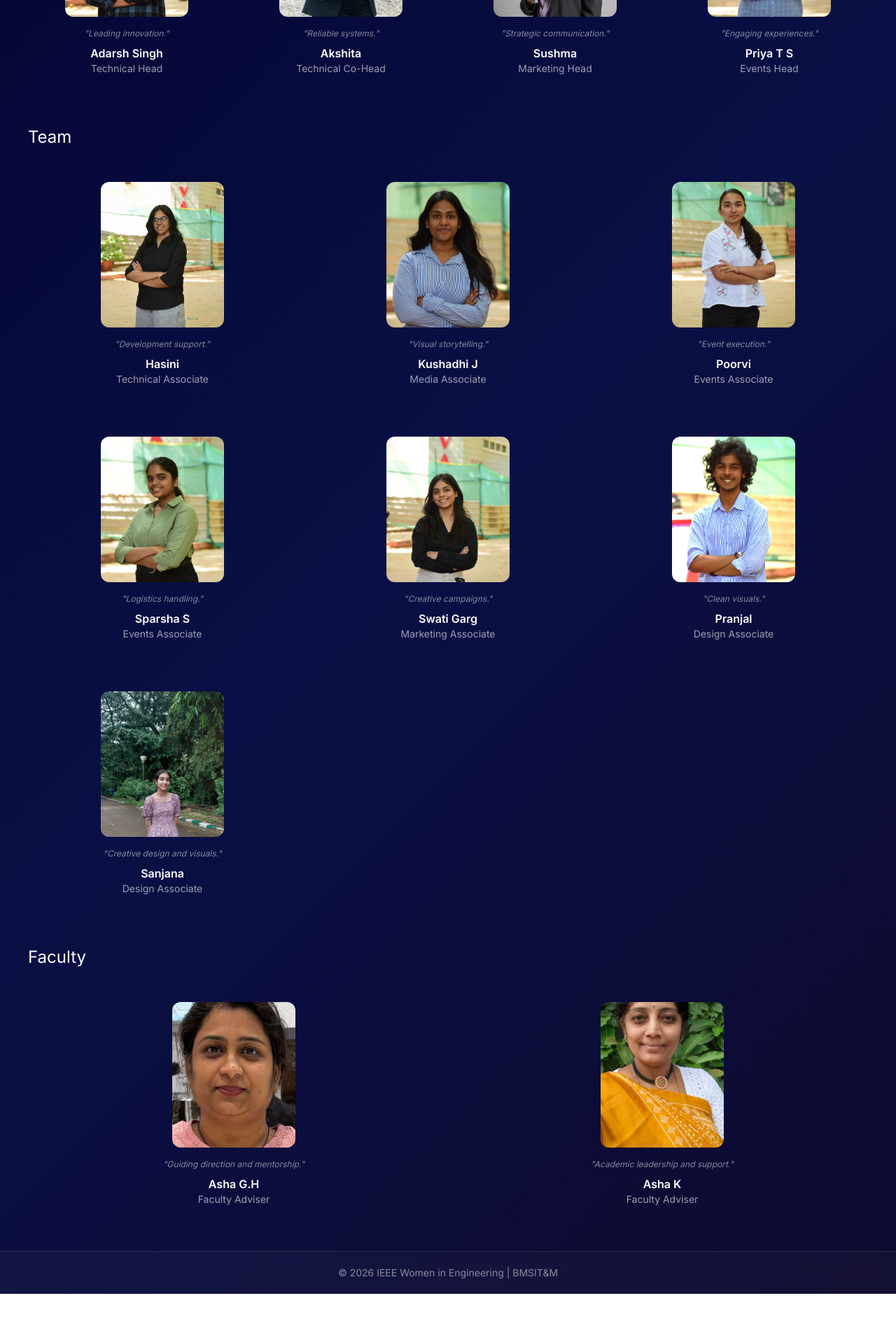
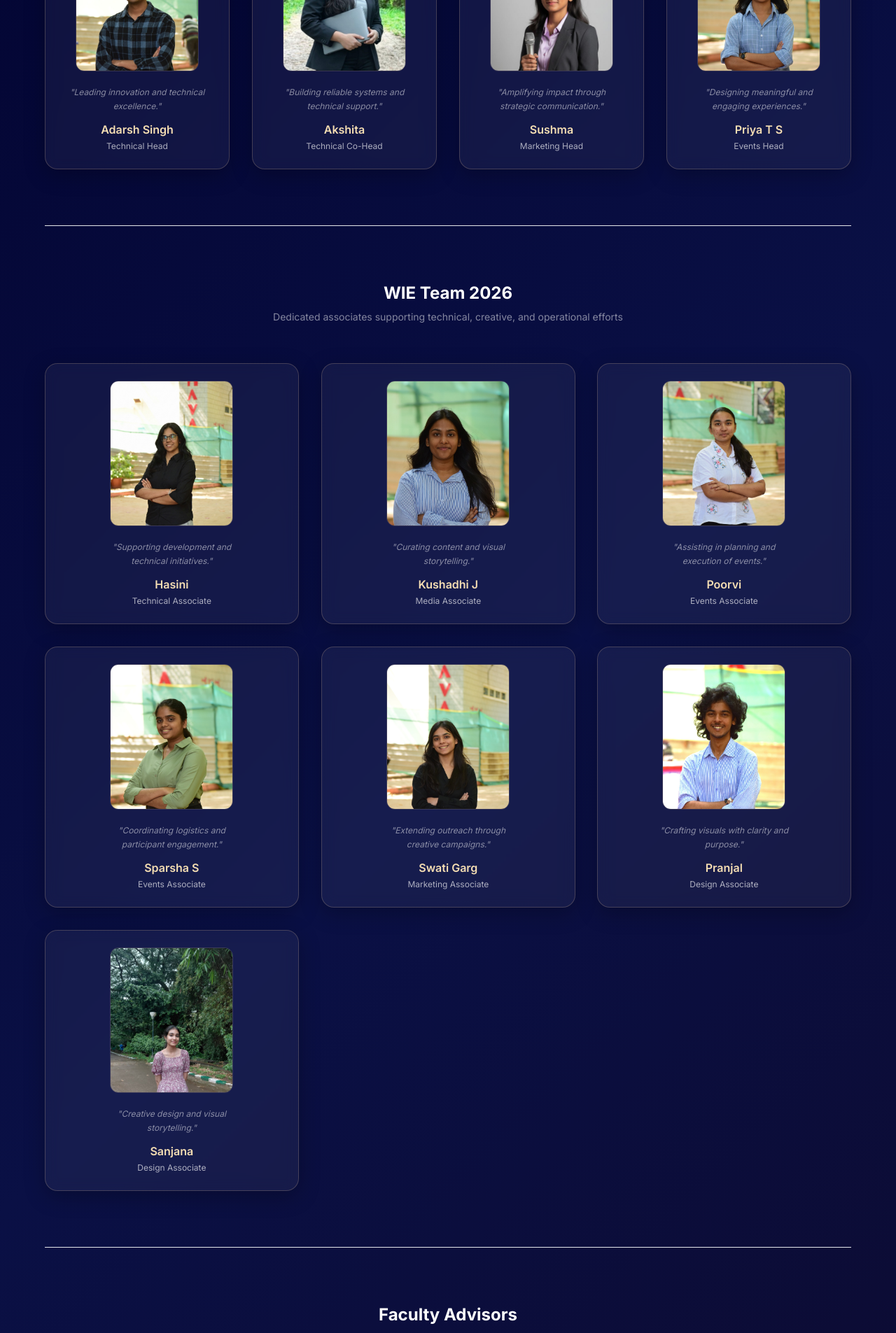
Before and after one commit to akshvijay/wie, a React (Vite) app in the folder frontend/wie/: page /team in a window 1280 px wide. Shown: the part 780-2685 px from the top of the page at 70% size. Before the commit the page ends 2629 px from the top, so only its background shows below. Built offline with nearby package versions, Linux system fonts and the light colour scheme.

Commit message:
Update Team.jsx

```diff
--- a/frontend/wie/src/components/Team.jsx
+++ b/frontend/wie/src/components/Team.jsx
@@ -4,7 +4,7 @@ import { useEffect, useRef } from "react";
 import aditya   from "../assets/team/aditya.jpeg";
 import mimansha from "../assets/team/mimansha.jpeg";
 import ansh     from "../assets/team/ansh.jpeg";
-import rohit    from "../assets/team/Rohit M H.jpeg";
+import rohit    from "../assets/team/Rohit M H.jpeg"; // ✅ updated
 import adarsh   from "../assets/team/adarsh.jpeg";
 import akshita  from "../assets/team/akshita.jpeg";
 import sushma   from "../assets/team/sushma.jpeg";
@@ -22,7 +22,7 @@ import sanjana  from "../assets/team/sanjana.jpeg"; // ✅ added
 import ashaGH from "../assets/team/ashaGH.jpeg";
 import ashaK  from "../assets/team/ashaK.jpeg";
 
-/* Tilt */
+/* ── Tilt effect ───────────────────────────── */
 function useTilt(ref) {
   useEffect(() => {
     const el = ref.current;
@@ -32,11 +32,11 @@ function useTilt(ref) {
       const r = el.getBoundingClientRect();
       const dx = (e.clientX - r.left - r.width / 2) / (r.width / 2);
       const dy = (e.clientY - r.top - r.height / 2) / (r.height / 2);
-      el.style.transform = `perspective(700px) rotateY(${dx * 6}deg) rotateX(${-dy * 6}deg)`;
+      el.style.transform = `perspective(700px) rotateY(${dx * 6}deg) rotateX(${-dy * 6}deg) translateZ(6px)`;
     };
 
     const leave = () => {
-      el.style.transform = "perspective(700px) rotateY(0) rotateX(0)";
+      el.style.transform = "perspective(700px) rotateY(0) rotateX(0) translateZ(0)";
     };
 
     el.addEventListener("mousemove", move);
@@ -49,81 +49,177 @@ function useTilt(ref) {
   }, [ref]);
 }
 
-/* Card */
+/* ── Member Card ───────────────────────────── */
 function MemberCard({ member }) {
   const ref = useRef(null);
   useTilt(ref);
 
   return (
-    <div ref={ref} className="p-6 text-center">
-      <img
-        src={member.img}
-        alt={member.name}
-        className="w-44 h-52 object-cover mx-auto mb-4 rounded-xl"
-      />
-      <p className="text-xs italic text-white/50 mb-2">
+    <div
+      ref={ref}
+      className="tilt-card flex flex-col items-center text-center p-6 cursor-default"
+      style={{
+        background: "rgba(255, 255, 255, 0.05)",
+        backdropFilter: "blur(10px)",
+        WebkitBackdropFilter: "blur(10px)",
+        border: "1px solid rgba(210, 180, 140, 0.25)",
+        borderRadius: "18px",
+        boxShadow: "0 8px 30px rgba(0, 0, 0, 0.25)",
+        transition: "transform 0.3s ease, box-shadow 0.3s ease, border-color 0.3s ease",
+      }}
+      onMouseEnter={(e) => {
+        e.currentTarget.style.borderColor = "#d2b48c";
+        e.currentTarget.style.boxShadow =
+          "0 12px 40px rgba(210, 180, 140, 0.2), 0 8px 30px rgba(0,0,0,0.3)";
+        e.currentTarget.style.transform = "translateY(-6px)";
+      }}
+      onMouseLeave={(e) => {
+        e.currentTarget.style.borderColor = "rgba(210, 180, 140, 0.25)";
+        e.currentTarget.style.boxShadow = "0 8px 30px rgba(0, 0, 0, 0.25)";
+        e.currentTarget.style.transform = "translateY(0)";
+      }}
+    >
+      {/* Photo */}
+      <div
+        className="w-44 h-52 overflow-hidden mb-5"
+        style={{
+          borderRadius: "12px",
+          border: "1px solid rgba(210, 180, 140, 0.2)",
+          boxShadow: "inset 0 0 12px rgba(0,0,0,0.3)",
+        }}
+      >
+        <img
+          src={member.img}
+          alt={member.name}
+          className="w-full h-full object-cover object-top transition-transform duration-500 hover:scale-[1.03]"
+        />
+      </div>
+
+      {/* Punch */}
+      <p className="text-xs italic mb-3 max-w-[200px] leading-relaxed text-white/50">
         "{member.punch}"
       </p>
-      <h3 className="text-white font-semibold">{member.name}</h3>
-      <p className="text-white/60 text-sm">{member.role}</p>
+
+      <h3 className="text-base font-semibold text-[#f5deb3]">
+        {member.name}
+      </h3>
+
+      <p className="text-xs mt-1 text-white/65">
+        {member.role}
+      </p>
     </div>
   );
 }
 
-/* Main */
-function Team() {
-
-  const excom = [
-    { name: "Mimansha Mishra", role: "Chairperson", img: mimansha, punch: "Driving vision and leadership." },
-    { name: "Aditya Singh", role: "Vice Chairperson", img: aditya, punch: "Collaboration and execution." },
-    { name: "Ansh Rastogi", role: "Secretary", img: ansh, punch: "Coordination and clarity." },
-
-    // ✅ UPDATED TREASURER
-    { name: "Rohit M H", role: "Treasurer", img: rohit, punch: "Managing resources with transparency." },
-
-    { name: "Adarsh Singh", role: "Technical Head", img: adarsh, punch: "Leading innovation." },
-    { name: "Akshita", role: "Technical Co-Head", img: akshita, punch: "Reliable systems." },
-    { name: "Sushma", role: "Marketing Head", img: sushma, punch: "Strategic communication." },
-    { name: "Priya T S", role: "Events Head", img: priya, punch: "Engaging experiences." },
-  ];
-
-  const team = [
-    { name: "Hasini", role: "Technical Associate", img: hasini, punch: "Development support." },
-    { name: "Kushadhi J", role: "Media Associate", img: kushadhi, punch: "Visual storytelling." },
-    { name: "Poorvi", role: "Events Associate", img: poorvi, punch: "Event execution." },
-    { name: "Sparsha S", role: "Events Associate", img: sparsha, punch: "Logistics handling." },
-    { name: "Swati Garg", role: "Marketing Associate", img: swati, punch: "Creative campaigns." },
-    { name: "Pranjal", role: "Design Associate", img: pranjal, punch: "Clean visuals." },
-
-    // ✅ NEW SANJANA
-    { name: "Sanjana", role: "Design Associate", img: sanjana, punch: "Creative design and visuals." },
-  ];
-
-  const faculty = [
-    { name: "Asha G.H", role: "Faculty Adviser", img: ashaGH, punch: "Guiding direction and mentorship." },
-    { name: "Asha K", role: "Faculty Adviser", img: ashaK, punch: "Academic leadership and support." },
-  ];
-
+/* ── Heading ───────────────────────────── */
+function SectionHeading({ title, subtitle }) {
   return (
-    <div className="p-10">
-
-      <h2 className="text-white text-2xl mb-6">ExCom</h2>
-      <div className="grid grid-cols-2 md:grid-cols-4 gap-6">
-        {excom.map((m) => <MemberCard key={m.name} member={m} />)}
-      </div>
-
-      <h2 className="text-white text-2xl mt-12 mb-6">Team</h2>
-      <div className="grid grid-cols-2 md:grid-cols-3 gap-6">
-        {team.map((m) => <MemberCard key={m.name} member={m} />)}
-      </div>
-
-      <h2 className="text-white text-2xl mt-12 mb-6">Faculty</h2>
-      <div className="grid grid-cols-2 gap-6">
-        {faculty.map((m) => <MemberCard key={m.name} member={m} />)}
-      </div>
-
+    <div className="text-center mb-14">
+      <h2 className="text-2xl font-bold text-white mb-2">{title}</h2>
+      <p className="text-sm text-white/50 max-w-xl mx-auto">{subtitle}</p>
     </div>
   );
 }
 
+/* ── Reveal ───────────────────────────── */
+function useReveal(sel) {
+  useEffect(() => {
+    const els = document.querySelectorAll(sel);
+    const obs = new IntersectionObserver(
+      (entries) =>
+        entries.forEach((e) => {
+          if (e.isIntersecting) {
+            e.target.classList.add("visible");
+            obs.unobserve(e.target);
+          }
+        }),
+      { threshold: 0.1 }
+    );
+
+    els.forEach((el) => obs.observe(el));
+    return () => obs.disconnect();
+  }, [sel]);
+}
+
+/* ── Main ───────────────────────────── */
+function Team() {
+  useReveal(".team-sr");
+
+  const excom = [
+    { name: "Mimansha Mishra", role: "Chairperson", img: mimansha, punch: "Driving vision, leadership, and strategic growth." },
+    { name: "Aditya Singh", role: "Vice Chairperson", img: aditya, punch: "Strengthening leadership through collaboration and execution." },
+    { name: "Ansh Rastogi", role: "Secretary", img: ansh, punch: "Ensuring clarity, coordination, and continuity." },
+
+    // ✅ UPDATED
+    { name: "Rohit M H", role: "Treasurer", img: rohit, punch: "Managing resources with transparency and responsibility." },
+
+    { name: "Adarsh Singh", role: "Technical Head", img: adarsh, punch: "Leading innovation and technical excellence." },
+    { name: "Akshita", role: "Technical Co-Head", img: akshita, punch: "Building reliable systems and technical support." },
+    { name: "Sushma", role: "Marketing Head", img: sushma, punch: "Amplifying impact through strategic communication." },
+    { name: "Priya T S", role: "Events Head", img: priya, punch: "Designing meaningful and engaging experiences." },
+  ];
+
+  const team = [
+    { name: "Hasini", role: "Technical Associate", img: hasini, punch: "Supporting development and technical initiatives." },
+    { name: "Kushadhi J", role: "Media Associate", img: kushadhi, punch: "Curating content and visual storytelling." },
+    { name: "Poorvi", role: "Events Associate", img: poorvi, punch: "Assisting in planning and execution of events." },
+    { name: "Sparsha S", role: "Events Associate", img: sparsha, punch: "Coordinating logistics and participant engagement." },
+    { name: "Swati Garg", role: "Marketing Associate", img: swati, punch: "Extending outreach through creative campaigns." },
+    { name: "Pranjal", role: "Design Associate", img: pranjal, punch: "Crafting visuals with clarity and purpose." },
+
+    // ✅ NEW
+    { name: "Sanjana", role: "Design Associate", img: sanjana, punch: "Creative design and visual storytelling." },
+  ];
+
+  const faculty = [
+    { name: "Asha G.H", role: "Faculty Adviser", img: ashaGH, punch: "Guiding direction, mentorship, and institutional alignment." },
+    { name: "Asha K", role: "Faculty Adviser", img: ashaK, punch: "Supporting growth through mentorship and academic leadership." },
+  ];
+
+  return (
+    <section className="pt-8 pb-20 px-6">
+      <div className="max-w-6xl mx-auto">
+
+        {/* ExCom */}
+        <div className="team-sr mb-20">
+          <SectionHeading
+            title="WIE ExCom 2026"
+            subtitle="Executive committee guiding the vision and operations of IEEE WIE BMSIT&M"
+          />
+          <div className="grid grid-cols-1 sm:grid-cols-2 lg:grid-cols-3 xl:grid-cols-4 gap-8">
+            {excom.map((m) => <MemberCard key={m.name} member={m} />)}
+          </div>
+        </div>
+
+        <hr className="mb-20" />
+
+        {/* Team */}
+        <div className="team-sr mb-20">
+          <SectionHeading
+            title="WIE Team 2026"
+            subtitle="Dedicated associates supporting technical, creative, and operational efforts"
+          />
+          <div className="grid grid-cols-1 sm:grid-cols-2 lg:grid-cols-3 gap-8">
+            {team.map((m) => <MemberCard key={m.name} member={m} />)}
+          </div>
+        </div>
+
+        <hr className="mb-20" />
+
+        {/* Faculty */}
+        <div className="team-sr">
+          <SectionHeading
+            title="Faculty Advisors"
+            subtitle="Mentors guiding IEEE WIE BMSIT&M with experience and academic leadership"
+          />
+          <div className="grid grid-cols-1 sm:grid-cols-2 gap-8 max-w-2xl mx-auto">
+            {faculty.map((m) => <MemberCard key={m.name} member={m} />)}
+          </div>
+        </div>
+
+      </div>
+    </section>
+  );
+}
+
 export default Team;
```
